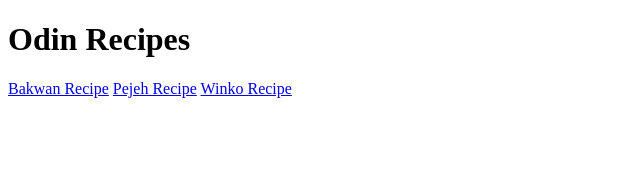
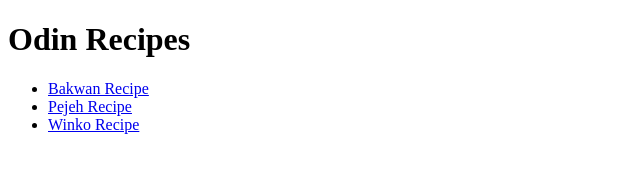
Before and after one commit to Dyon95/odin-recipes, a plain HTML site: page index.html in a window 1280 px wide. Shown: the whole page, without its empty margins (0-640 px from the left). Drawn offline with Linux system fonts and the light colour scheme.

Commit message:
Add back link & list to index

```diff
--- a/index.html
+++ b/index.html
@@ -7,8 +7,10 @@
 
     <body>
         <h1>Odin Recipes</h1>
-        <a href="recipes/bakwan.html">Bakwan Recipe</a>
-        <a href="recipes/pejeh.html">Pejeh Recipe</a>
-        <a href="recipes/winko.html">Winko Recipe</a>
+        <ul>
+            <li><a href="recipes/bakwan.html">Bakwan Recipe</a></li>
+            <li><a href="recipes/pejeh.html">Pejeh Recipe</a></li>
+            <li><a href="recipes/winko.html">Winko Recipe</a></li>
+        </ul>
     </body>
 </html>
```
Also changed, not shown: recipes/bakwan.html (+3 -2 lines).
